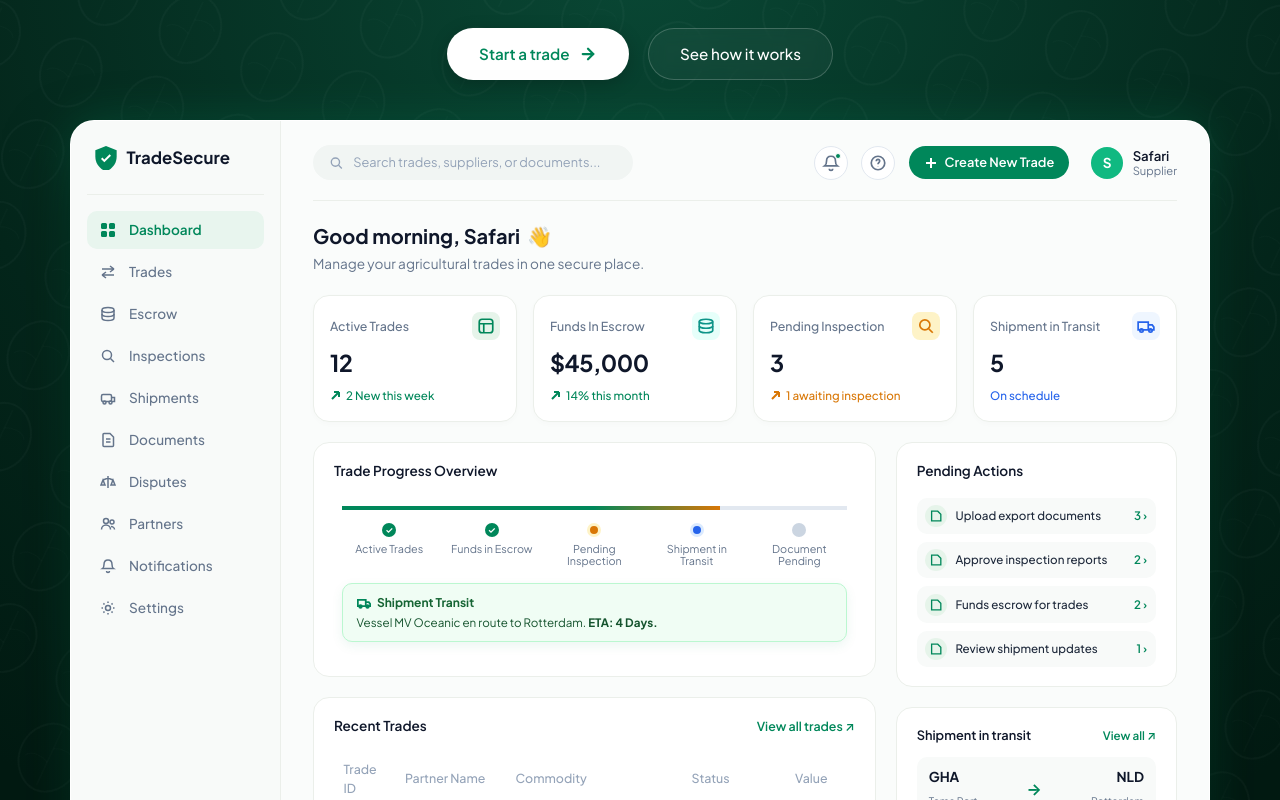
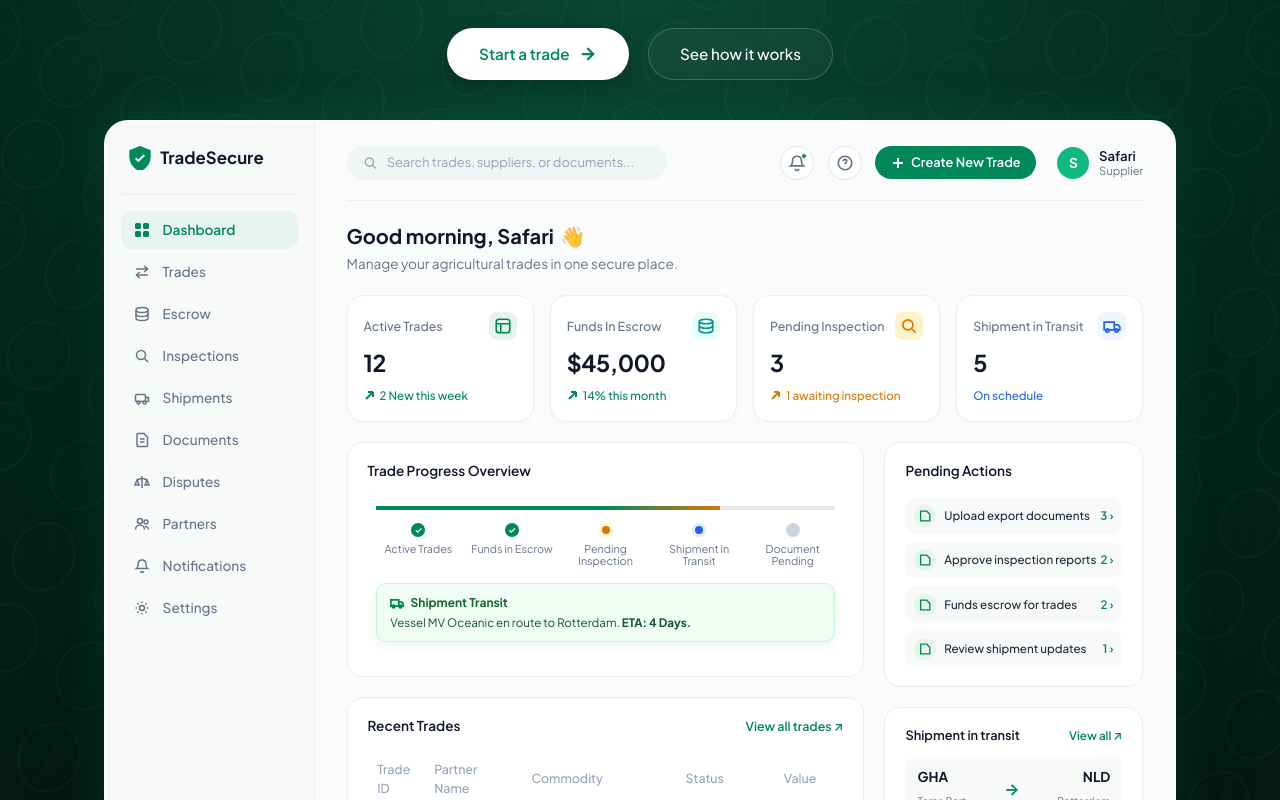
Before and after one commit to safarishola11-art/tradesecure-new, a React (Vite) app in the folder OneDrive/Desktop/Tradesecure-new/: page / in a window 1280 px wide. Shown: the part 380-1180 px from the top of the page. Built offline with nearby package versions, Linux system fonts and the light colour scheme.

Commit message:
Refactor hero mockup and capabilities section layout

```diff
--- a/OneDrive/Desktop/Tradesecure-new/src/components/sections/Capabilities/CapabilitiesSection.css
+++ b/OneDrive/Desktop/Tradesecure-new/src/components/sections/Capabilities/CapabilitiesSection.css
@@ -1,5 +1,5 @@
 .capabilities-section {
-  padding: 6rem 0;
+  padding: 12rem 0 6rem; /* top padded to clear the hero mockup's negative-margin overlap */
   background-color: var(--color-neutral-bg);
   position: relative;
 }
--- a/OneDrive/Desktop/Tradesecure-new/src/components/sections/Hero/DashboardMockup.css
+++ b/OneDrive/Desktop/Tradesecure-new/src/components/sections/Hero/DashboardMockup.css
@@ -1,11 +1,17 @@
 .dashboard-mockup-wrapper {
   position: relative;
-  width: 100%;
-  max-width: 1140px;
-  margin: 2.5rem auto 0;
-  margin-bottom: 0;
+  width: 90%;
+  max-width: 1350px;
+  margin: 2.5rem auto -6rem; /* negative bottom margin bridges gap into Capabilities section */
   perspective: 1200px;
   overflow: visible !important;
+  z-index: 4; /* sits above the hero::after fade overlay (z-index: 3) */
+  transition: transform 0.5s cubic-bezier(0.16, 1, 0.3, 1), box-shadow 0.5s cubic-bezier(0.16, 1, 0.3, 1);
+}
+
+.dashboard-mockup-wrapper:hover {
+  transform: translateY(-8px) scale(1.01);
+  box-shadow: 0 30px 60px rgba(0, 0, 0, 0.5), 0 0 40px rgba(16, 185, 129, 0.15);
 }
 
 .dashboard-mockup-wrapper::after {
@@ -693,6 +699,11 @@
 
 /* Responsive collapse */
 @media (max-width: 1024px) {
+  .dashboard-mockup-wrapper {
+    width: 95%;
+    margin-bottom: -3rem; /* reduce negative margin on tablet */
+  }
+
   .mockup-sidebar {
     display: none;
   }
@@ -810,6 +821,11 @@
 }
 
 @media (max-width: 640px) {
+  .dashboard-mockup-wrapper {
+    width: 100%;
+    margin-bottom: -2rem; /* minimal negative margin on phone */
+  }
+
   .mockup-content {
     padding: 1rem;
   }
--- a/OneDrive/Desktop/Tradesecure-new/src/components/sections/Hero/HeroSection.css
+++ b/OneDrive/Desktop/Tradesecure-new/src/components/sections/Hero/HeroSection.css
@@ -2,9 +2,22 @@
   position: relative;
   background-color: var(--color-dark-bg);
   background-image: radial-gradient(ellipse 85% 65% at 50% 18%, #094734 0%, #04261B 65%, #021A12 100%);
-  padding: 5rem 0 6rem;
-  overflow: hidden;
+  padding: 5rem 0 14rem; /* extra bottom space for negative-margin mockup overlap */
+  overflow: visible; /* allow mockup to bleed out */
   text-align: center;
+}
+
+/* Smooth gradient fade into the next section */
+.hero-section::after {
+  content: '';
+  position: absolute;
+  bottom: 0;
+  left: 0;
+  right: 0;
+  height: 220px;
+  background: linear-gradient(to bottom, transparent 0%, rgba(6, 30, 20, 0.8) 60%, #061e14 100%);
+  z-index: 3;
+  pointer-events: none;
 }
 
 /* Background Watermark Pattern */
```
Also changed, not shown: 1 other file (tests, documents, lock files or other folders).
